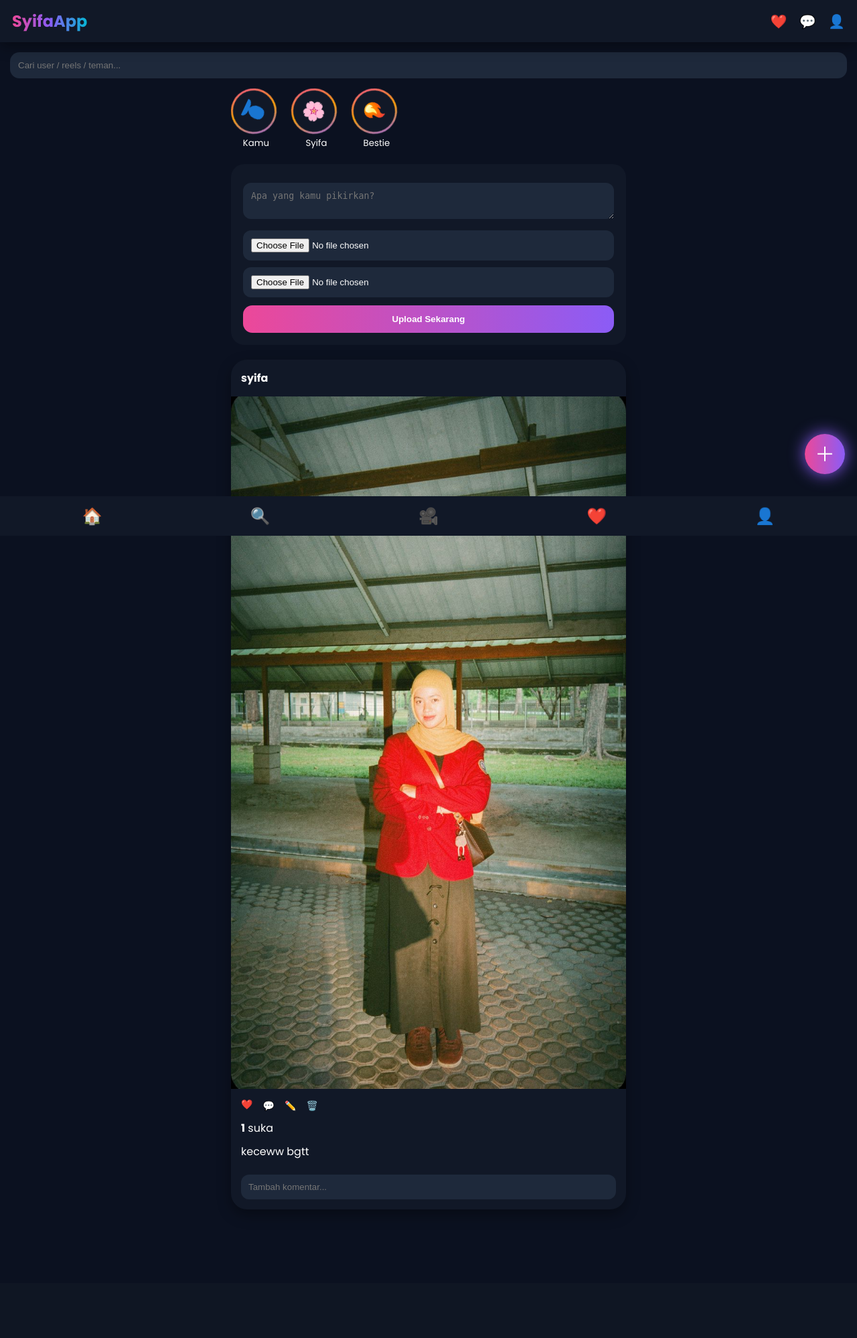
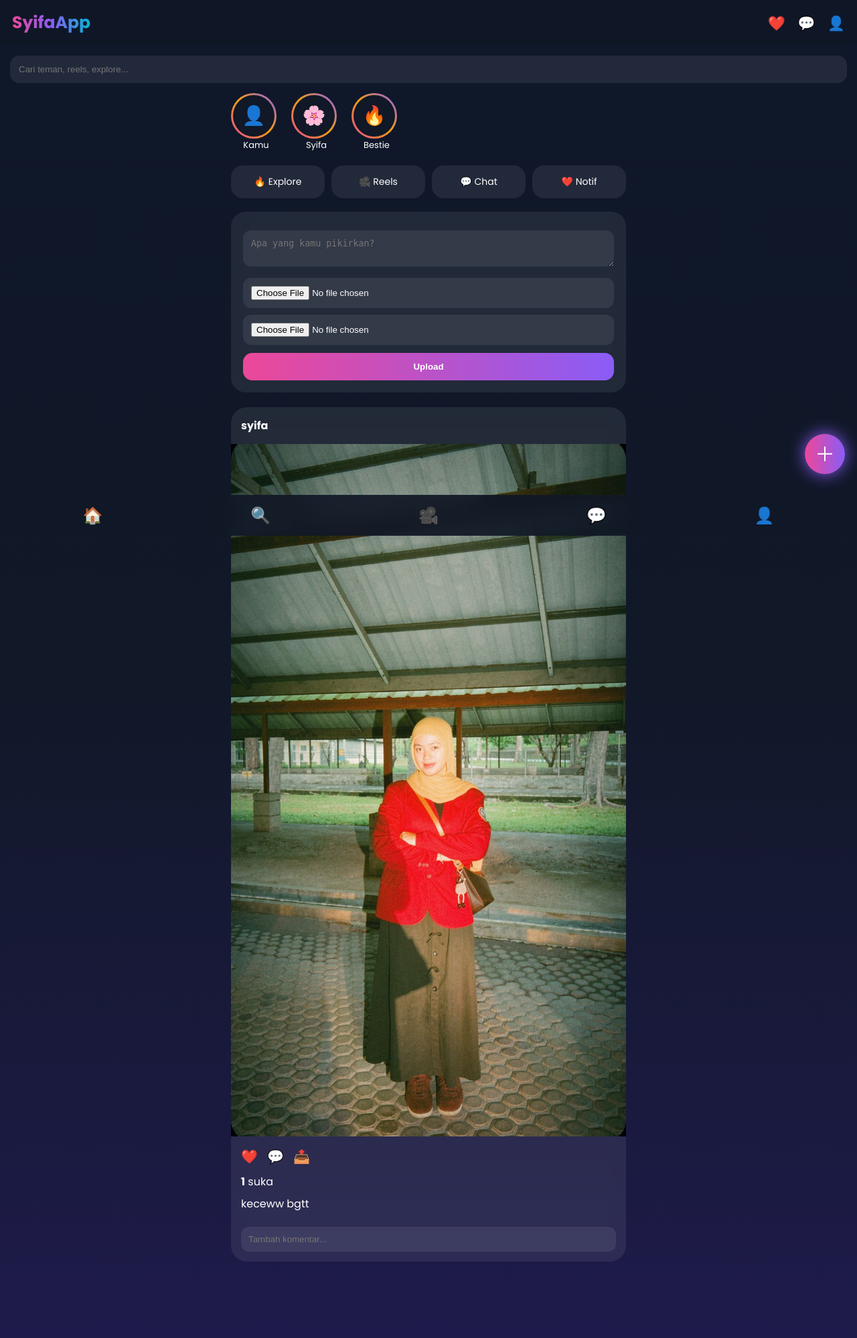
Before and after one commit to syifaasyafitri087-gif/django-syifa, a Django app: page /home/ in a window 1280 px wide. Shown: the whole page at 67% size. Before the commit the page ends 1791 px from the top, so only its background shows below. Run offline with Django 5.2, Linux system fonts and the light colour scheme; a user stored in the database is signed in; data comes from the database, SQL or seed files in the repository; data that the repository does not hold is empty.

Commit message:
upgrade tahap 4 playstore

```diff
--- a/myapp/templates/home.html
+++ b/myapp/templates/home.html
@@ -8,7 +8,7 @@
 
 <meta name="viewport" content="width=device-width, initial-scale=1.0">
 
-<title>SyifaApp Ultra</title>
+<title>SyifaApp</title>
 
 <link rel="preconnect" href="https://fonts.googleapis.com">
 
@@ -22,11 +22,11 @@ body{
 
 font-family:'Poppins',sans-serif;
 
-background:#0b1120;
+background:linear-gradient(180deg,#0f172a,#111827,#1e1b4b);
 
 color:white;
 
-padding-bottom:85px;
+padding-bottom:90px;
 
 }
 
@@ -40,9 +40,7 @@ top:0;
 
 z-index:999;
 
-background:#111827;
-
-padding:14px 18px;
+padding:15px 18px;
 
 display:flex;
 
@@ -50,13 +48,15 @@ justify-content:space-between;
 
 align-items:center;
 
-box-shadow:0 5px 20px rgba(0,0,0,.4);
+backdrop-filter:blur(15px);
+
+background:rgba(17,24,39,.75);
 
 }
 
 .logo{
 
-font-size:24px;
+font-size:25px;
 
 font-weight:700;
 
@@ -74,7 +74,7 @@ color:white;
 
 text-decoration:none;
 
-font-size:20px;
+font-size:21px;
 
 margin-left:14px;
 
@@ -92,13 +92,13 @@ padding:15px;
 
 width:100%;
 
-padding:12px;
+padding:13px;
 
 border:none;
 
 border-radius:14px;
 
-background:#1e293b;
+background:rgba(255,255,255,.08);
 
 color:white;
 
@@ -136,6 +136,8 @@ min-width:75px;
 
 text-align:center;
 
+font-size:13px;
+
 }
 
 .story-ring{
@@ -149,8 +151,6 @@ border-radius:50%;
 padding:3px;
 
 background:linear-gradient(45deg,#ec4899,#f59e0b,#8b5cf6);
-
-animation:spin 5s linear infinite;
 
 }
 
@@ -174,11 +174,31 @@ font-size:28px;
 
 }
 
-@keyframes spin{
+/* QUICK MENU */
 
-0%{transform:rotate(0);}
+.menu{
 
-100%{transform:rotate(360deg);}
+display:grid;
+
+grid-template-columns:repeat(4,1fr);
+
+gap:10px;
+
+margin-bottom:20px;
+
+}
+
+.menu div{
+
+background:rgba(255,255,255,.08);
+
+padding:14px;
+
+border-radius:18px;
+
+text-align:center;
+
+font-size:14px;
 
 }
 
@@ -186,13 +206,15 @@ font-size:28px;
 
 .upload{
 
-background:#111827;
+background:rgba(255,255,255,.08);
 
 padding:18px;
 
-border-radius:20px;
+border-radius:22px;
 
 margin-bottom:22px;
+
+backdrop-filter:blur(10px);
 
 }
 
@@ -208,7 +230,7 @@ border:none;
 
 border-radius:12px;
 
-background:#1e293b;
+background:rgba(255,255,255,.08);
 
 color:white;
 
@@ -238,15 +260,15 @@ font-weight:700;
 
 .post{
 
-background:#111827;
+background:rgba(255,255,255,.08);
 
 border-radius:24px;
 
 overflow:hidden;
 
-margin-bottom:25px;
+margin-bottom:24px;
 
-box-shadow:0 8px 20px rgba(0,0,0,.35);
+backdrop-filter:blur(10px);
 
 }
 
@@ -262,11 +284,7 @@ align-items:center;
 
 }
 
-.user{
-
-font-weight:700;
-
-}
+.user{font-weight:700;}
 
 .follow{
 
@@ -292,45 +310,23 @@ padding:15px;
 
 }
 
-.like-btn{
+.actions{
 
-color:#f43f5e;
+display:flex;
+
+gap:14px;
 
 font-size:20px;
 
-text-decoration:none;
-
-animation:bounce 1s infinite;
+margin-bottom:10px;
 
 }
 
-@keyframes bounce{
-
-0%,100%{transform:translateY(0);}
-
-50%{transform:translateY(-3px);}
-
-}
-
-.row{
-
-display:flex;
-
-gap:15px;
-
-margin-bottom:10px;
-
-align-items:center;
-
-}
-
-.row a{
+.actions a{
 
 text-decoration:none;
 
 color:white;
-
-font-size:14px;
 
 }
 
@@ -338,7 +334,7 @@ font-size:14px;
 
 font-size:14px;
 
-margin-bottom:6px;
+margin-bottom:7px;
 
 }
 
@@ -352,7 +348,7 @@ border:none;
 
 border-radius:12px;
 
-background:#1e293b;
+background:rgba(255,255,255,.08);
 
 color:white;
 
@@ -360,7 +356,7 @@ margin-top:10px;
 
 }
 
-/* FLOATING */
+/* FLOAT */
 
 .float{
 
@@ -390,7 +386,7 @@ box-shadow:0 0 25px #8b5cf6;
 
 }
 
-/* BOTTOM NAV */
+/* BOTTOM */
 
 .bottom{
 
@@ -402,15 +398,17 @@ left:0;
 
 width:100%;
 
-background:#111827;
+background:rgba(17,24,39,.92);
 
-padding:12px;
+padding:13px;
 
 display:flex;
 
 justify-content:space-around;
 
 font-size:24px;
+
+backdrop-filter:blur(15px);
 
 }
 
@@ -446,7 +444,7 @@ text-decoration:none;
 
 <div class="search">
 
-<input type="text" placeholder="Cari user / reels / teman...">
+<input type="text" placeholder="Cari teman, reels, explore...">
 
 </div>
 
@@ -458,27 +456,35 @@ text-decoration:none;
 
 <div class="story">
 
-<div class="story-ring"><div>👤</div></div>
-
-<small>Kamu</small>
+<div class="story-ring"><div>👤</div></div>Kamu
 
 </div>
 
 <div class="story">
 
-<div class="story-ring"><div>🌸</div></div>
-
-<small>Syifa</small>
+<div class="story-ring"><div>🌸</div></div>Syifa
 
 </div>
 
 <div class="story">
 
-<div class="story-ring"><div>🔥</div></div>
-
-<small>Bestie</small>
+<div class="story-ring"><div>🔥</div></div>Bestie
 
 </div>
+
+</div>
+
+<!-- QUICK MENU -->
+
+<div class="menu">
+
+<div>🔥 Explore</div>
+
+<div>🎥 Reels</div>
+
+<div>💬 Chat</div>
+
+<div>❤️ Notif</div>
 
 </div>
 
@@ -496,7 +502,7 @@ text-decoration:none;
 
 <input type="file" name="video">
 
-<button type="submit">Upload Sekarang</button>
+<button type="submit">Upload</button>
 
 </form>
 
@@ -538,33 +544,19 @@ text-decoration:none;
 
 <div class="post-body">
 
-<div class="row">
+<div class="actions">
 
-<a href="/like/{{ post.id }}/" class="like-btn">❤️</a>
+<a href="/like/{{ post.id }}/">❤️</a>
 
 <a href="#">💬</a>
 
-{% if request.user == post.user %}
-
-<a href="/edit/{{ post.id }}/">✏️</a>
-
-<a href="/delete/{{ post.id }}/">🗑️</a>
-
-{% endif %}
+<a href="#">📤</a>
 
 </div>
 
-<div style="margin-bottom:10px;">
+<div style="margin-bottom:8px;"><b>{{ post.total_likes }}</b> suka</div>
 
-<b>{{ post.total_likes }}</b> suka
-
-</div>
-
-<div style="margin-bottom:12px;">
-
-{{ post.caption }}
-
-</div>
+<div style="margin-bottom:12px;">{{ post.caption }}</div>
 
 {% for comment in post.comments.all %}
 
@@ -598,7 +590,7 @@ text-decoration:none;
 
 <a href="#">🎥</a>
 
-<a href="#">❤️</a>
+<a href="#">💬</a>
 
 <a href="/profile/">👤</a>
 
```
